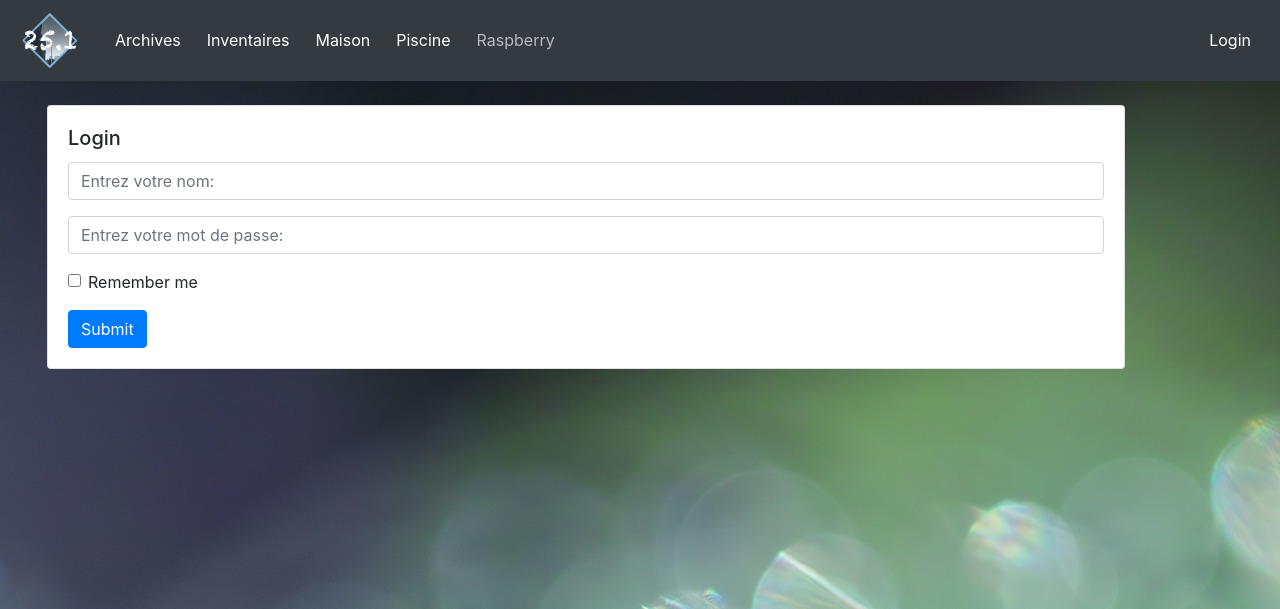
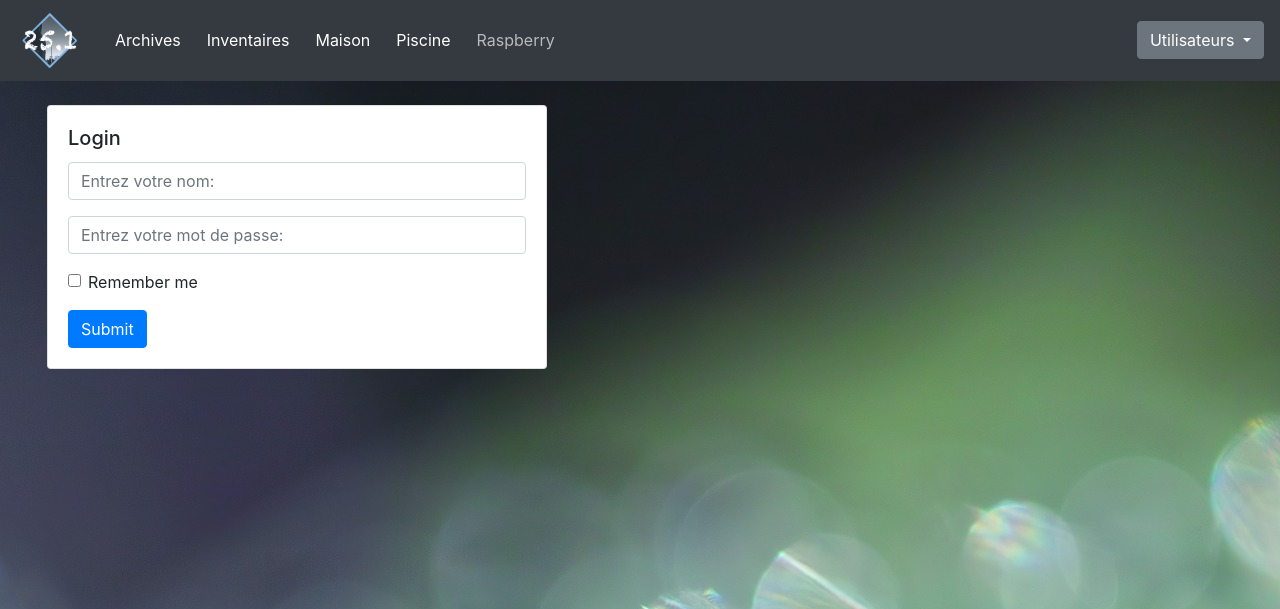
Before and after one commit to marcram99/projet_home, a Flask app: page /login in a window 1280 px wide. Shown: the top 609 px of the page. Run offline with Flask 2, Linux system fonts and the light colour scheme; some libraries are stand-ins or nearby versions.

Commit message:
login ok

```diff
--- a/appli/main.py
+++ b/appli/main.py
@@ -1,5 +1,5 @@
-from flask import Flask, redirect, render_template, request, url_for
-from flask_login import LoginManager
+from flask import Flask, redirect, render_template, request, url_for, flash
+from flask_login import LoginManager, login_user, logout_user, login_required, current_user
 from werkzeug.security import generate_password_hash, check_password_hash
 import json
 import config
@@ -8,12 +8,22 @@ from config import Configuration
 app = Flask(__name__)
 app.config.from_object(Configuration)
 
-
 from .fonctions import connection, db_recup, db_del, db_add
 from . import models
 from .models import Cave, Congel, Users
 
 db_select = {'Cave': Cave, 'Congel': Congel, 'Users': Users}
+
+# ------ configuration du login manager
+login_manager = LoginManager()
+login_manager.login_view = 'login'
+login_manager.init_app(app)
+
+@login_manager.user_loader
+def load_user(user_id):
+    # since the user_id is just the primary key of our user table, use it in the query for the user
+    return Users.query.get(int(user_id))
+
 
 @app.template_filter()
 def focus_page(val):
@@ -28,7 +38,7 @@ def index():
 
 @app.route('/inventaire/', methods=['POST', 'GET'])
 def inventaire():
-    db = db_recup('cave')
+    db = db_recup('users')
     if request.method =='POST':
         params = request.form.to_dict()
         if params['command'] == 'del':
@@ -43,6 +53,7 @@ def inventaire():
                            )
 
 @app.route('/archives', methods=['POST', 'GET'])
+@login_required
 def archives():
     return render_template('archives.html',
                            method='POST',
@@ -69,16 +80,28 @@ def raspberry():
 
 @app.route('/login')
 def login():
+    print('DEBUG: login')
     return render_template('login.html')
 
 @app.route('/login', methods=['POST'])
 def login_post():
+    print('DEBUG: login post')
     username = request.form.get('username')
-    password = request.form.get('password')
+    password = request.form.get('pwd')
     remember = True if request.form.get('remember') else False
+    user = Users.query.filter_by(nom=username).first()
+    print('DEBUG: user = {}'.format(user))
+    if not user or not check_password_hash(user.mdp, password):
+        flash('Il y a une erreur dans votre login / mdp, veuillez réessayer...')
+        return redirect(url_for('login'))
+    flash(user.nom)
+    login_user(user, remember=remember)
+    print("DEBUG: login_user={}".format(user))
+    return redirect(url_for('index'))
 
-    user = Users.query.filter_by(nom=username).first()
-    if not user or not check_password_hash(user.mdp, password):
-        flash('Please check your login details and try again.')
-        return redirect(url_for('login'))
+@app.route('/logout')
+@login_required
+def logout():
+    logout_user()
+    flash('Déconnexion réusie!')
     return redirect(url_for('index'))
--- a/appli/models.py
+++ b/appli/models.py
@@ -1,5 +1,6 @@
 from flask_sqlalchemy import SQLAlchemy
 from werkzeug.security import generate_password_hash, check_password_hash
+from flask_login import UserMixin
 import logging as lg
 
 from .main import app
@@ -52,7 +53,7 @@ class Congel(db.Model):
         return 'article:{} / nb: {} / perim.: {}'.format(self.article, self.quantite, self.peremption)
 
 
-class Users(db.Model):
+class Users(UserMixin, db.Model):
     __tablename__ = 'users'
     id = db.Column(db.Integer, primary_key=True)
     nom = db.Column(db.String(20), nullable=False)
--- a/appli/templates/base.html
+++ b/appli/templates/base.html
@@ -38,7 +38,16 @@
                         </ul>
                         <ul class="navbar-nav">
                             <li class="nav-item">
-                                    <a id="m_login"class="btn btn-dark " href="{{ url_for('login') }}">Login</a>
+                                    <div class="dropdown">
+                                        <button class="btn btn-secondary dropdown-toggle" type="button" id="m_users" data-toggle="dropdown" aria-haspopup="true" aria-expanded="false">
+                                            Utilisateurs
+                                        </button>
+                                        <div class="dropdown-menu" aria-labelledby="dropdownMenuButton">
+                                            <a id="m_login" class="dropdown-item" href="{{ url_for('login') }}">Login</a>
+                                            <a id="m_logout" class="dropdown-item" href="{{ url_for('logout') }}">Logout</a>
+                                            <a class="dropdown-item" href="#">Something else here</a>
+                                        </div>
+                                    </div>
                                 </div>
                             </li>
                         </ul>
--- a/appli/templates/login.html
+++ b/appli/templates/login.html
@@ -1,23 +1,23 @@
 {% extends "base.html" %}
 {% block login %}
     <div class="container m-3">
-        <div class="card mx-3 mt-4">
+        <div class="card mx-3 mt-4"style="width:500px;">
             <div class="card-body ">
                 <h5 class="card-title">Login</h5>
                 {% with messages = get_flashed_messages() %}
                     {% if messages %}
-                        <div class="notification is-danger">
+                        <div class="alert alert-danger">
                             {{ messages[0] }}
                         </div>
                     {% endif %}
                 {% endwith %}
                 <!--------- login --------->
-                <form action="/login">
+                <form action="/login" method="POST">
                     <div class="form-group ">
-                      <input type="text" class="form-control" placeholder="Entrez votre nom: " id="username">
+                      <input type="text" class="form-control" placeholder="Entrez votre nom: " name="username">
                     </div>
                     <div class="form-group ">
-                      <input type="password" class="form-control" placeholder="Entrez votre mot de passe:"id="pwd">
+                      <input type="password" class="form-control" placeholder="Entrez votre mot de passe:" name="pwd">
                     </div>
                     <div class="form-group form-check ">
                       <label class="form-check-label ">
@@ -30,5 +30,4 @@
             </div>
         </div>
     </div>
-
 {% endblock %}
```
Also changed, not shown: appli/templates/inventaire.html (+31 -4 lines), appli/templates/main.html (+8 -5 lines), app.db.
